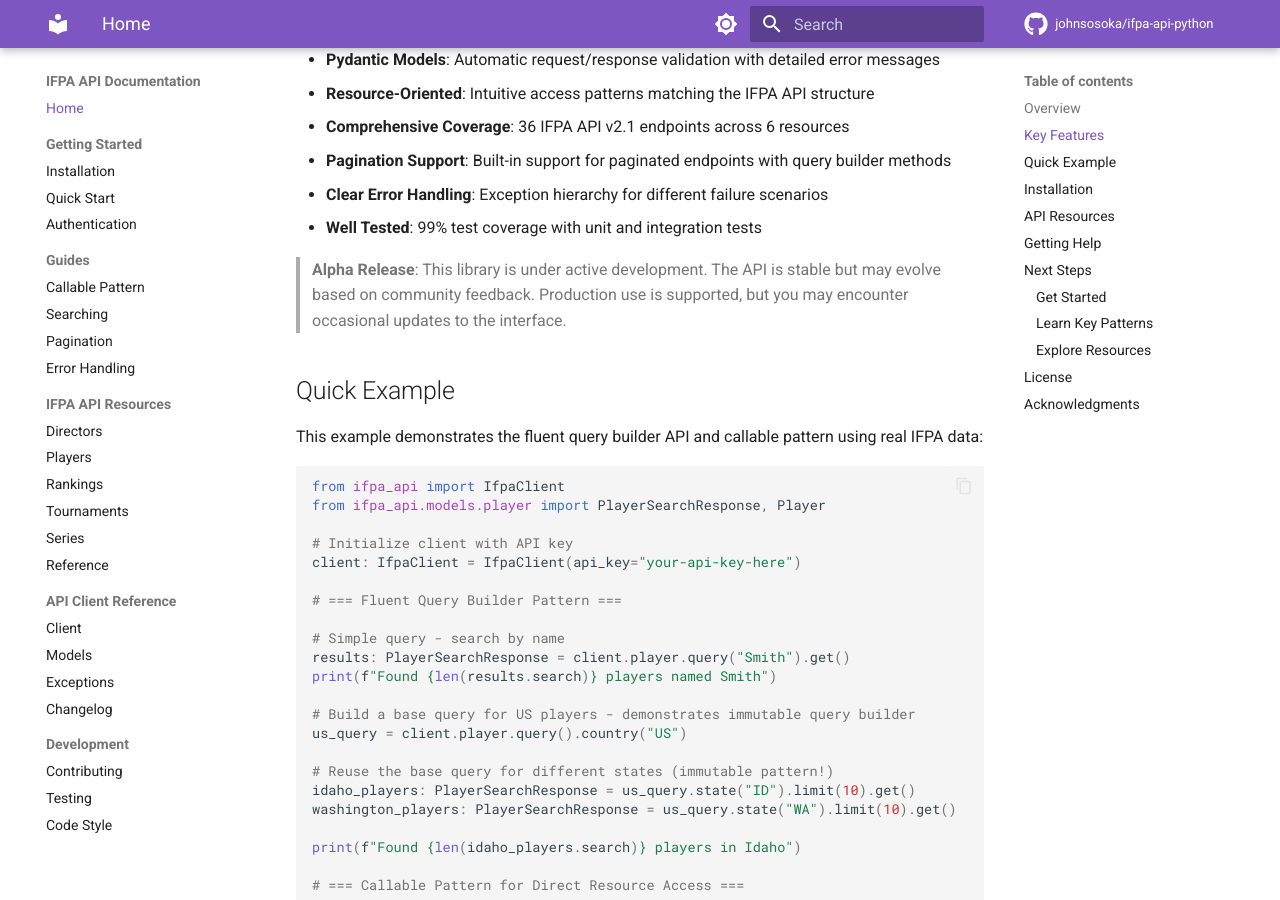
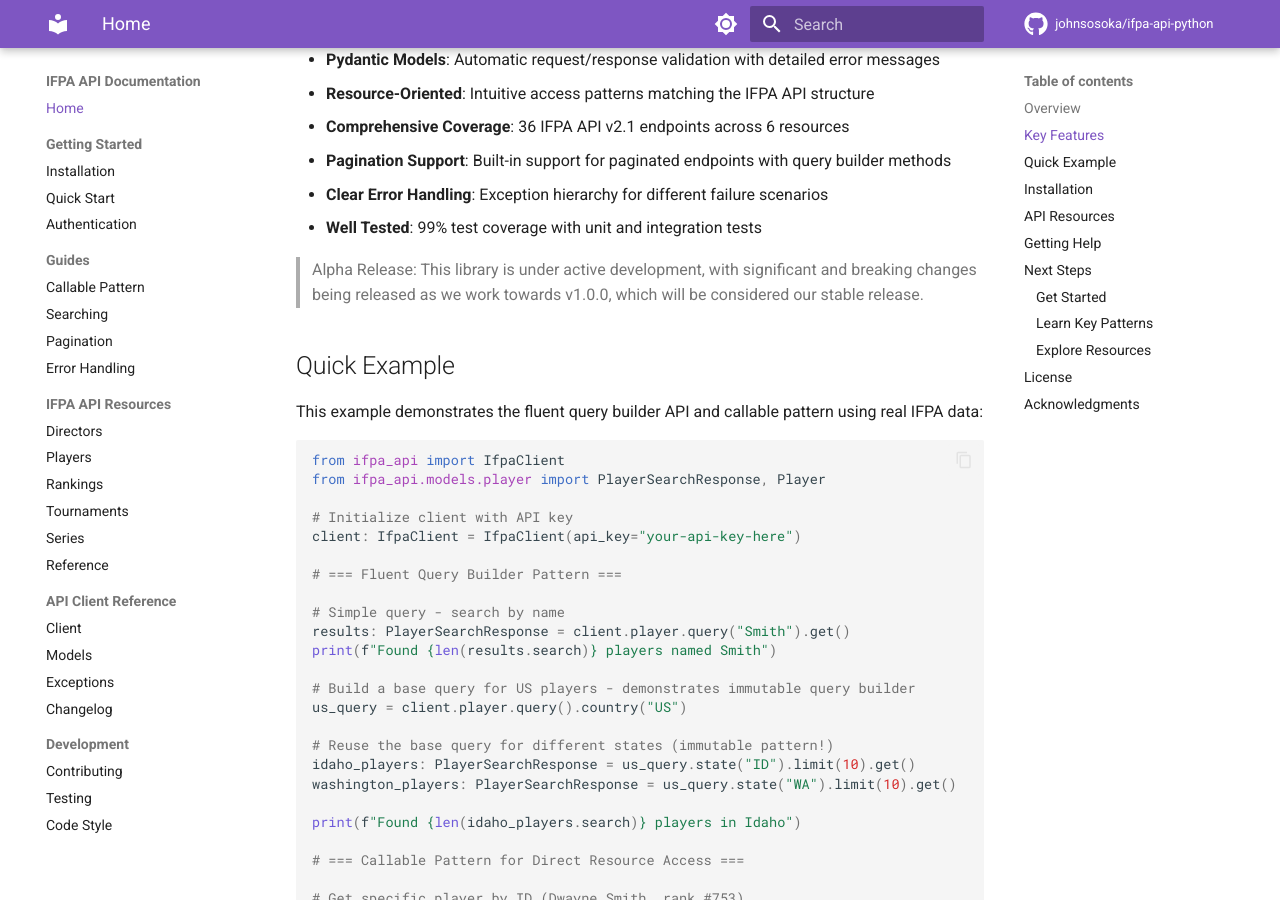
Before and after one commit to johnsosoka/ifpa-api-python, an MkDocs documentation site: the page built from docs/index.md, in a window 1280 px wide and 900 px high, scrolled down 636 px. Built offline with MkDocs 1.6.1 and Material for MkDocs 9.7.7, drawn with Linux system fonts in a browser that asks for light colours; comment, search, counter and statistics services are not loaded; the version menu is left out.

Commit message:
docs: include v1.0.0 stability goal callout

```diff
--- a/docs/index.md
+++ b/docs/index.md
@@ -20,7 +20,7 @@
 - **Clear Error Handling**: Exception hierarchy for different failure scenarios
 - **Well Tested**: 99% test coverage with unit and integration tests
 
-> **Alpha Release**: This library is under active development. The API is stable but may evolve based on community feedback. Production use is supported, but you may encounter occasional updates to the interface.
+> Alpha Release: This library is under active development, with significant and breaking changes being released as we work towards v1.0.0, which will be considered our stable release.
 
 ## Quick Example
 
```
